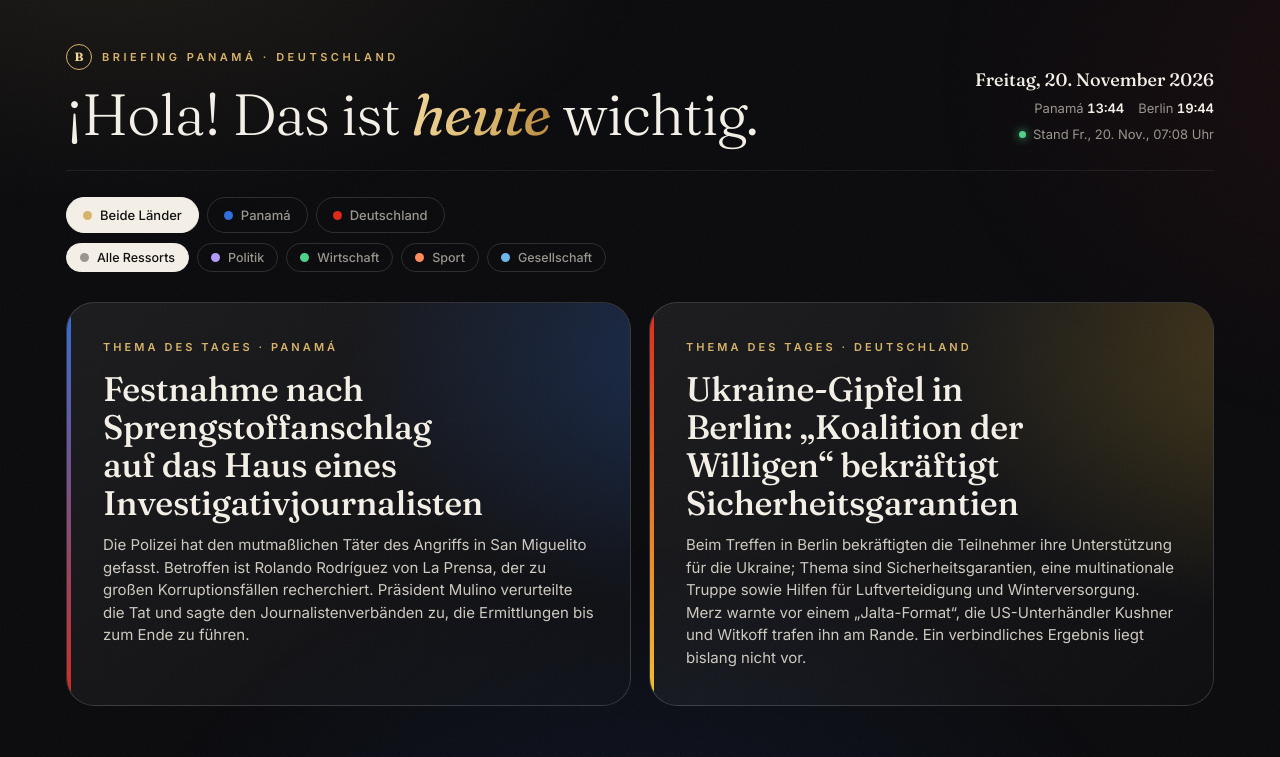
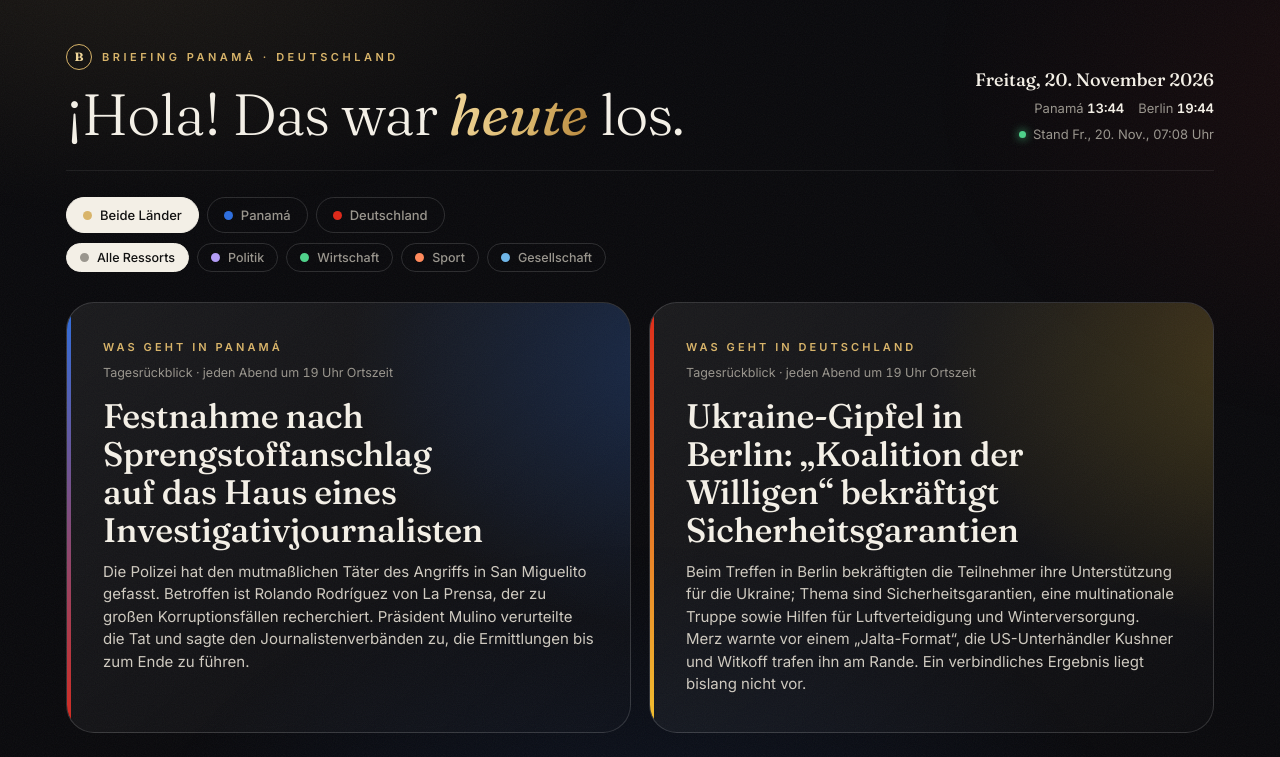
Before and after one commit to joss50/briefing, a plain HTML site: page index.html in a window 1280 px wide. Shown: the top 757 px of the page. Drawn offline with Linux system fonts and the light colour scheme.

Commit message:
Seite: Tagesrückblick um 19 Uhr
Co-Authored-By: Claude Sonnet 5.5 <noreply@anthropic.com>
Claude-Session: https://claude.ai/code/session_01H69FtHR8cgDFBdwWBKXkZc

```diff
--- a/index.html
+++ b/index.html
@@ -73,6 +73,7 @@ h1 em{font-style:italic;font-weight:400;background:linear-gradient(100deg,var(--
 .eyebrow{font-size:11px;letter-spacing:.28em;text-transform:uppercase;color:var(--gold);font-weight:600}
 .hero h2{font-family:var(--serif);font-weight:500;font-size:clamp(24px,3vw,34px);line-height:1.12;letter-spacing:-.01em;margin:14px 0 12px;text-wrap:balance}
 .hero p{margin:0;color:#cfcac0;max-width:62ch}
+.recap{margin-top:8px;font-size:12.5px;color:var(--muted);font-variant-numeric:tabular-nums}
 
 /* Section title */
 .h2{display:flex;align-items:baseline;justify-content:space-between;gap:16px;flex-wrap:wrap;margin:54px 0 18px}
@@ -149,7 +150,7 @@ footer b{color:var(--muted);font-weight:500}
   <header>
     <div>
       <div class="brand"><span class="crest">B</span>Briefing Panamá · Deutschland</div>
-      <h1 id="greet">¡Hola! Das ist <em>heute</em> wichtig.</h1>
+      <h1 id="greet">¡Hola! Das war <em>heute</em> los.</h1>
     </div>
     <div class="meta">
       <div class="today" id="today"></div>
@@ -172,7 +173,7 @@ footer b{color:var(--muted);font-weight:500}
 
   <footer>
     <div><b>Briefing Panamá · Deutschland</b> · recherchierte Zusammenfassung, Inhalte stammen aus den verlinkten Quellen.</div>
-    <div>Meldungen ohne Tagesdatum sind aus diesem Monat.</div>
+    <div>Rückblick jeden Abend um 19 Uhr Ortszeit: Deutschland 19 Uhr, Panamá 19 Uhr (1 Uhr deutscher Zeit).</div>
   </footer>
 </div>
 
@@ -196,7 +197,7 @@ footer b{color:var(--muted);font-weight:500}
   }
 
   // Kopf
-  if(D.owner) document.getElementById("greet").innerHTML = `¡Hola, <em>${esc(D.owner)}</em>! Das ist heute wichtig.`;
+  if(D.owner) document.getElementById("greet").innerHTML = `¡Hola, <em>${esc(D.owner)}</em>! Das war <em>heute</em> los.`;
   document.getElementById("today").textContent = fmt(new Date(),{weekday:"long",day:"numeric",month:"long",year:"numeric"});
   document.getElementById("upd").textContent = "Stand " + fmt(D.updated,{weekday:"short",day:"numeric",month:"short"}) + ", " + time(D.updated) + " Uhr";
   if((Date.now()-new Date(D.updated))/36e5 > 48) document.getElementById("dot").classList.add("stale");
@@ -226,10 +227,21 @@ footer b{color:var(--muted);font-weight:500}
   function setCountry(id){ country = byId[id] ? id : "all"; renderAll(); }
   window.addEventListener("hashchange",()=>setCountry(location.hash.slice(1)));
 
+  // Tagesrückblick: Stand je Land in Ortszeit (und bei Panamá zusätzlich deutsche Zeit)
+  const LOCAL_TZ = {pa:"America/Panama", de:"Europe/Berlin"};
+  function stand(c){
+    if(!c.updated) return "Tagesrückblick · jeden Abend um 19 Uhr Ortszeit";
+    const tz = LOCAL_TZ[c.id] || TZ, d = toDate(c.updated);
+    const f = o => new Intl.DateTimeFormat("de-DE",Object.assign({timeZone:tz},o)).format(d);
+    let s = `Tagesrückblick ${f({weekday:"short",day:"numeric",month:"short"})} · ${f({hour:"2-digit",minute:"2-digit"})} Uhr Ortszeit`;
+    if(tz !== TZ) s += ` (${time(c.updated)} Uhr in Deutschland)`;
+    return esc(s);
+  }
   function renderHeroes(){
     document.getElementById("heroes").innerHTML = visible().map(c=>`
       <article class="hero fade" style="--c1:${esc(c.colors.primary)};--c2:${esc(c.colors.secondary)};--glow:${esc(c.colors.glow)}">
-        <div class="eyebrow">Thema des Tages · ${esc(c.name)}</div>
+        <div class="eyebrow">Was geht in ${esc(c.name)}</div>
+        <div class="recap">${stand(c)}</div>
         <h2>${esc(c.lead.title)}</h2>
         <p>${esc(c.lead.text)}</p>
       </article>`).join("");
```
